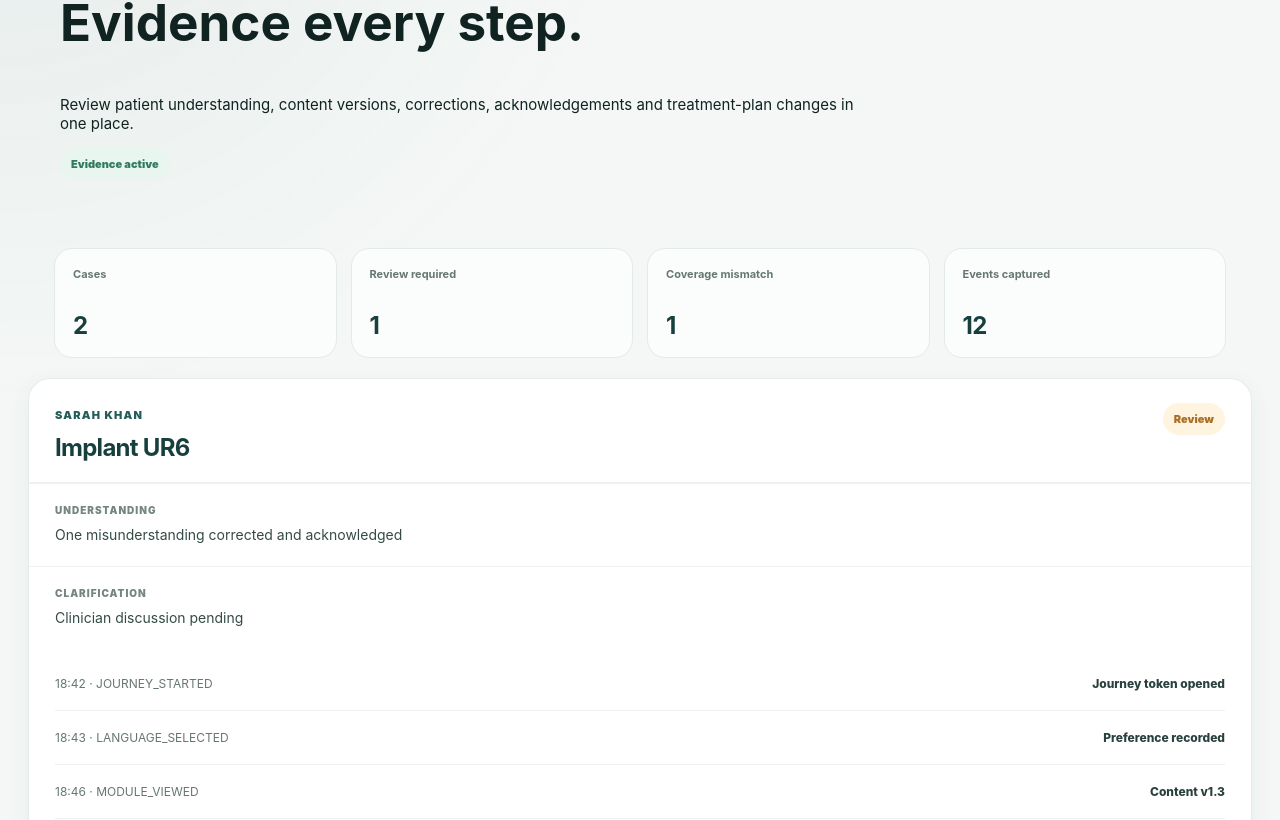
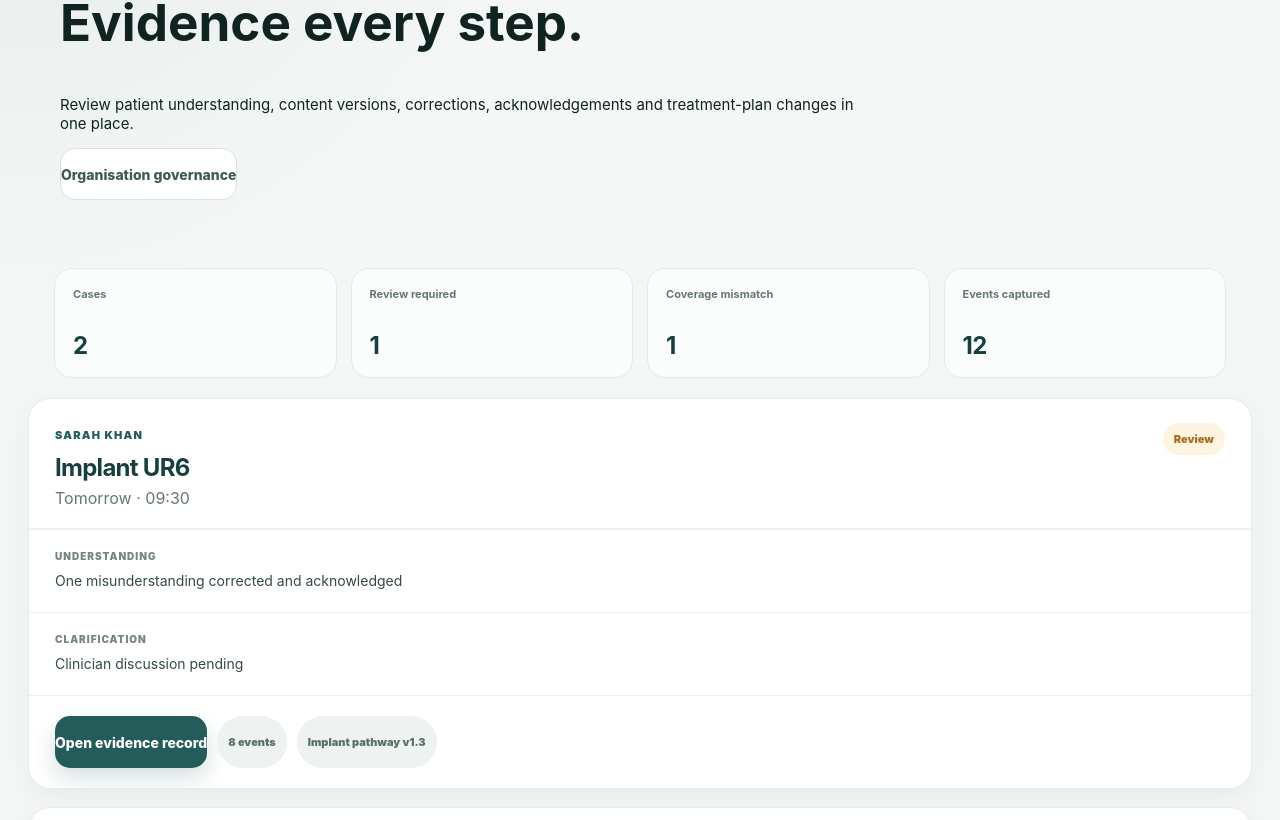
Before and after one commit to Nylon1/Sitora-Ready, a Next.js app: page /admin/audit in a window 1280 px wide. Shown: the part 240-1060 px from the top of the page. Built offline with nearby package versions, Linux system fonts and the light colour scheme.

Commit message:
Link audit cases to case evidence views

```diff
--- a/app/admin/audit/page.tsx
+++ b/app/admin/audit/page.tsx
@@ -1,3 +1,4 @@
+import Link from 'next/link';
 import { auditCases } from '../../../lib/audit-demo-data';
 
 export default function AuditPage() {
@@ -10,21 +11,23 @@ export default function AuditPage() {
       <section className="practiceShell">
         <div className="heroPanel">
           <div><span className="eyebrow">Governance</span><h1>Evidence every step.</h1><p>Review patient understanding, content versions, corrections, acknowledgements and treatment-plan changes in one place.</p></div>
-          <span className="status green">Evidence active</span>
+          <Link href="/admin/governance" className="secondary desktopButton" style={{display:'inline-flex',alignItems:'center',justifyContent:'center',textDecoration:'none'}}>Organisation governance</Link>
         </div>
         <div className="metricGrid">
           <div className="metric"><span>Cases</span><strong>{auditCases.length}</strong></div>
-          <div className="metric"><span>Review required</span><strong>1</strong></div>
-          <div className="metric"><span>Coverage mismatch</span><strong>1</strong></div>
+          <div className="metric"><span>Review required</span><strong>{auditCases.filter((item) => item.status === 'Review').length}</strong></div>
+          <div className="metric"><span>Coverage mismatch</span><strong>{auditCases.filter((item) => item.status === 'Action required').length}</strong></div>
           <div className="metric"><span>Events captured</span><strong>{auditCases.reduce((sum, item) => sum + item.events.length, 0)}</strong></div>
         </div>
         {auditCases.map((item) => (
           <section className="dashboardCard" key={item.id} style={{ marginBottom: 18 }}>
-            <div className="cardHeader"><div><span className="eyebrow">{item.patient}</span><h2>{item.treatment}</h2></div><span className={item.status === 'Complete' ? 'status green' : 'status amber'}>{item.status}</span></div>
+            <div className="cardHeader"><div><span className="eyebrow">{item.patient}</span><h2>{item.treatment}</h2><p style={{margin:'6px 0 0',color:'#667773'}}>{item.appointment}</p></div><span className={item.status === 'Complete' ? 'status green' : 'status amber'}>{item.status}</span></div>
             <div className="section"><span className="sectionTitle">Understanding</span><p>{item.understanding}</p></div>
             <div className="section"><span className="sectionTitle">Clarification</span><p>{item.clarification}</p></div>
-            <div className="auditList">
-              {item.events.map((event) => <div className="auditRow" key={event.id}><span>{event.time} · {event.type}</span><strong>{event.evidence}</strong></div>)}
+            <div className="section" style={{display:'flex',gap:10,flexWrap:'wrap'}}>
+              <Link href={`/admin/audit/${item.id}`} className="primary desktopButton" style={{display:'inline-flex',alignItems:'center',justifyContent:'center',textDecoration:'none'}}>Open evidence record</Link>
+              <span className="status neutral">{item.events.length} events</span>
+              <span className="status neutral">{item.contentVersion}</span>
             </div>
           </section>
         ))}
```
